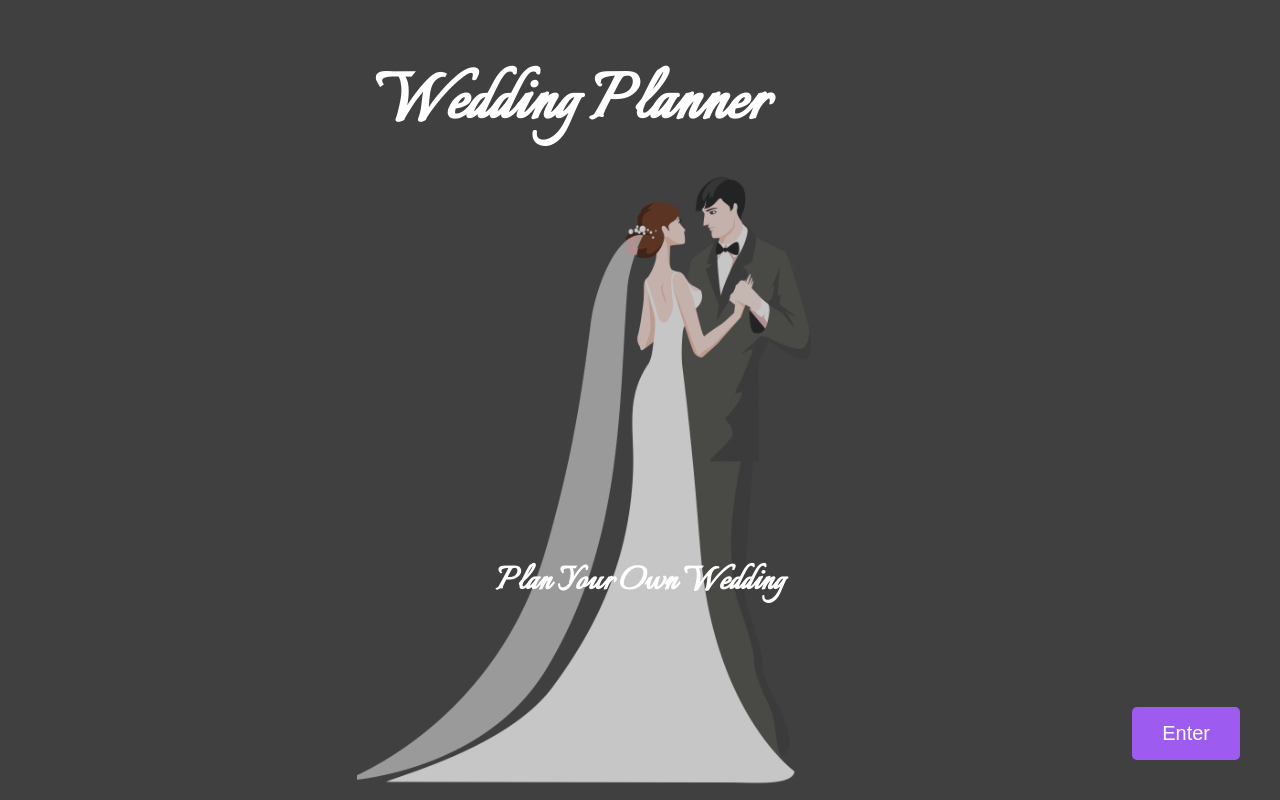
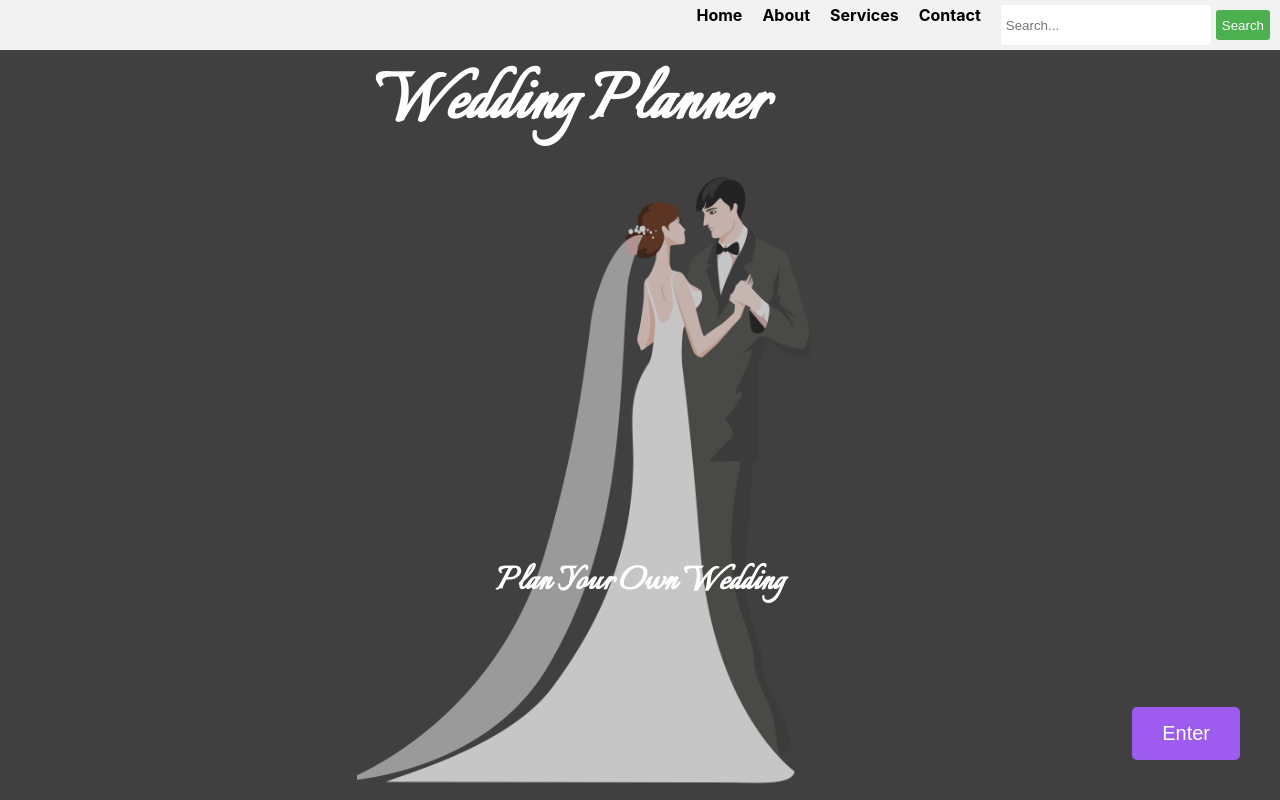
Before and after one commit to anthonymirandac/wedding-planner, a React (Create React App) app: page / in a window 1280 px wide. Shown: the top 800 px of the page. Built offline with nearby package versions, Linux system fonts and the light colour scheme.

Commit message:
Navbar changed

```diff
--- a/src/App.js
+++ b/src/App.js
@@ -6,11 +6,13 @@ import LandingPage from './/components/landing-page/LandingPage';
 import CouplesQuestionnaire from './/components/couples-questionnaire/CouplesQuestionnaire';
 import Gallery from './/components/gallery/Gallery'
 import ConfirmationBooking from './/components/confirmation-booking/ConfirmationBooking';
+import Navbar from './components/Navbar/navbar';
 
 
 function App() {
   return (
     <div className="App">
+      <Navbar/>
       <LandingPage />
       <CouplesQuestionnaire />
       <Gallery />
```
